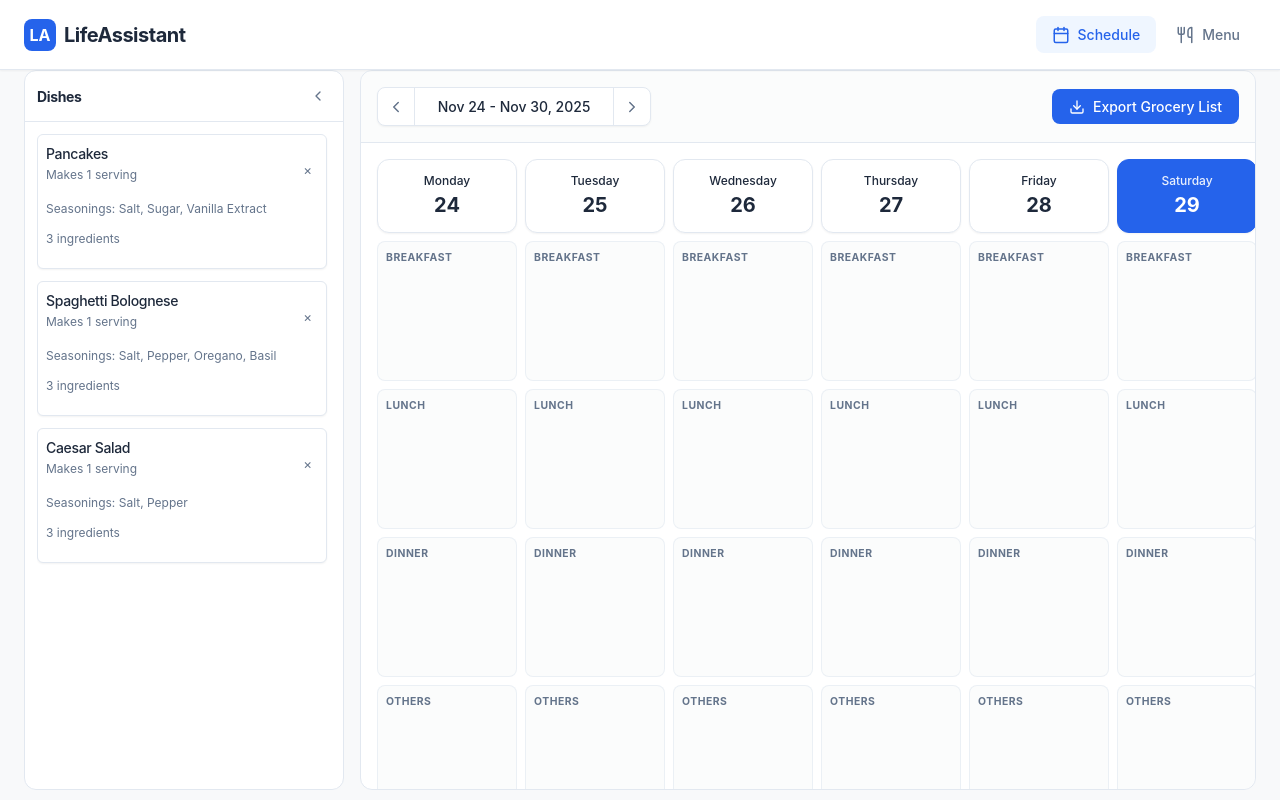
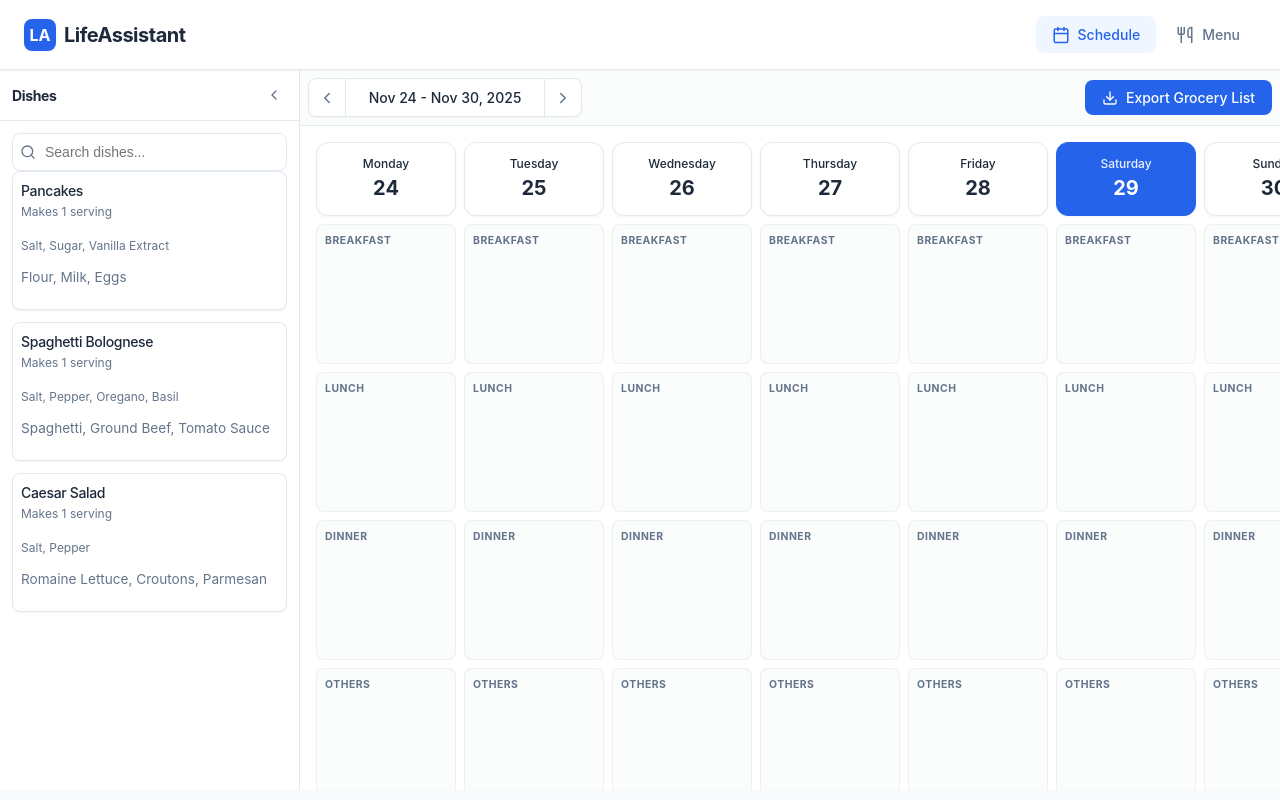
Before and after one commit to wxharry/lifeAssistant, a React (Vite) app: page / in a window 1280 px wide. Built offline with nearby package versions, Linux system fonts and the light colour scheme.

Commit message:
enhance: update ingredient display, add search functionality, and refine layout styles for improved usability

```diff
--- a/src/components/DishManager.tsx
+++ b/src/components/DishManager.tsx
@@ -32,12 +32,12 @@ export function DishListItem({ dish, onDelete, style }: { dish: Dish, onDelete?:
       </div>
       {dish.seasonings && dish.seasonings.length > 0 && (
         <p style={{ color: 'var(--color-text-muted)', whiteSpace: 'nowrap', overflow: 'hidden', textOverflow: 'ellipsis', marginTop: '0.25rem', fontSize: '0.75rem' }}>
-          Seasonings: {dish.seasonings.join(', ')}
+          {dish.seasonings.join(', ')}
         </p>
       )}
       {dish.ingredients.length > 0 && (
-        <p style={{ color: 'var(--color-text-muted)', marginTop: '0.25rem' }}>
-          {dish.ingredients.length} ingredients
+        <p style={{ fontSize: '0.85rem', color: 'var(--color-text-muted)', marginTop: '0.25rem' }}>
+          {dish.ingredients.map(ingredient => ingredient.name).join(', ')}
         </p>
       )}
     </div>
--- a/src/components/Layout.tsx
+++ b/src/components/Layout.tsx
@@ -42,7 +42,7 @@ export default function Layout() {
         </div>
       </header>
 
-      <main className="container" style={{ flex: 1 }}>
+      <main style={{ flex: 1, width: '100%', padding: 0 }}>
         <Outlet />
       </main>
     </div>
--- a/src/index.css
+++ b/src/index.css
@@ -233,27 +233,24 @@ input:focus, select:focus, textarea:focus {
 .schedule-layout {
   display: flex;
   height: calc(100vh - 80px); /* Adjust based on header height */
-  gap: 1rem;
+  gap: 0;
   overflow: hidden;
 }
 
 .sidebar {
   background: var(--color-surface);
-  border: 1px solid var(--color-border);
-  border-radius: var(--radius-lg);
+  border-right: 1px solid var(--color-border);
   display: flex;
   flex-direction: column;
   transition: width 0.3s ease;
   overflow: hidden;
 }
-.sidebar.open { width: 320px; }
+.sidebar.open { width: 300px; }
 .sidebar.closed { width: 48px; }
 
 .calendar-container {
   flex: 1;
   background: var(--color-surface);
-  border: 1px solid var(--color-border);
-  border-radius: var(--radius-lg);
   display: flex;
   flex-direction: column;
   overflow: hidden;
--- a/src/pages/SchedulePage.tsx
+++ b/src/pages/SchedulePage.tsx
@@ -1,9 +1,9 @@
 import { useState } from 'react';
 import { format, startOfWeek, endOfWeek, subWeeks, addWeeks } from 'date-fns';
-import { ChevronLeft, ChevronRight, Download, ChevronLeft as ChevronLeftIcon, ChevronRight as ChevronRightIcon } from 'lucide-react';
+import { ChevronLeft, ChevronRight, Download, ChevronLeft as ChevronLeftIcon, ChevronRight as ChevronRightIcon, Search } from 'lucide-react';
 import { ScheduleItem, Dish, MealType } from '../types';
 import Calendar from '../components/Calendar';
-import DishManager from '../components/DishManager';
+import { DishListItem } from '../components/DishManager';
 import { exportGroceryList } from '../utils/exportGroceryList';
 import DateRangeModal from '../components/DateRangeModal';
 
@@ -18,10 +18,16 @@ export default function SchedulePage({ schedule, dishes, onRemoveFromSchedule, o
   const [currentDate, setCurrentDate] = useState(new Date());
   const [isSidebarOpen, setIsSidebarOpen] = useState(true);
   const [isExportModalOpen, setIsExportModalOpen] = useState(false);
+  const [searchTerm, setSearchTerm] = useState('');
 
   // Calendar State
   const startDate = startOfWeek(currentDate, { weekStartsOn: 1 }); // Monday start
   const endDate = endOfWeek(currentDate, { weekStartsOn: 1 });
+
+  const filteredDishes = dishes.filter(d =>
+    d.name.toLowerCase().includes(searchTerm.toLowerCase()) ||
+    d.ingredients.some(i => i.name.toLowerCase().includes(searchTerm.toLowerCase()))
+  );
 
   const handlePrevWeek = () => setCurrentDate(subWeeks(currentDate, 1));
   const handleNextWeek = () => setCurrentDate(addWeeks(currentDate, 1));
@@ -54,14 +60,36 @@ export default function SchedulePage({ schedule, dishes, onRemoveFromSchedule, o
         </div>
 
         {isSidebarOpen && (
-          <div style={{ flex: 1, overflowY: 'auto', padding: '0.75rem' }}>
-            <div className="flex flex-col gap-2">
-              <DishManager
-                 dishes={dishes}
-                 onAddDish={() => {}}
-                 onDeleteDish={() => {}}
-                 hideAddButton={true}
+          <div style={{ flex: 1, overflowY: 'auto', padding: '0.75rem', display: 'flex', flexDirection: 'column'}}>
+            <div className="relative">
+              <Search className="absolute" size={16} style={{ left: '8px', top: '50%', transform: 'translateY(-50%)', color: 'var(--color-text-muted)' }} />
+              <input
+                type="text"
+                placeholder="Search dishes..."
+                value={searchTerm}
+                onChange={(e) => setSearchTerm(e.target.value)}
+                style={{
+                  paddingLeft: '32px',
+                  width: '100%',
+                  fontSize: '0.875rem'
+                }}
               />
+            </div>
+            <div style={{ flex: 1, overflowY: 'auto', display: 'flex', flexDirection: 'column', gap: '0.5rem' }}>
+              {filteredDishes.length === 0 ? (
+                <div style={{ textAlign: 'center', padding: '1rem', color: 'var(--color-text-muted)', fontSize: '0.75rem' }}>
+                  No dishes found
+                </div>
+              ) : (
+                filteredDishes.map(dish => (
+                  <div key={dish.id} style={{ cursor: 'grab' }}>
+                    <DishListItem
+                      dish={dish}
+                      style={{ padding: '0.5rem', borderRadius: 'var(--radius-md)', border: '1px solid var(--color-border)' }}
+                    />
+                  </div>
+                ))
+              )}
             </div>
           </div>
         )}
@@ -77,7 +105,7 @@ export default function SchedulePage({ schedule, dishes, onRemoveFromSchedule, o
 
       {/* Main Calendar */}
       <div className="calendar-container">
-        <div className="flex justify-between items-center" style={{ padding: '1rem', borderBottom: '1px solid var(--color-border)', background: 'rgba(248, 249, 250, 0.5)' }}>
+        <div className="flex justify-between items-center" style={{ padding: '0.5rem', borderBottom: '1px solid var(--color-border)', background: 'rgba(248, 249, 250, 0.5)' }}>
           <div className="flex items-center gap-4">
             <div className="flex items-center" style={{ background: 'var(--color-surface)', borderRadius: 'var(--radius-md)', border: '1px solid var(--color-border)', boxShadow: 'var(--shadow-sm)' }}>
               <button onClick={handlePrevWeek} className="btn btn-ghost" style={{ padding: '0.5rem', borderRadius: 'var(--radius-md) 0 0 var(--radius-md)' }}><ChevronLeft size={18} /></button>
```
